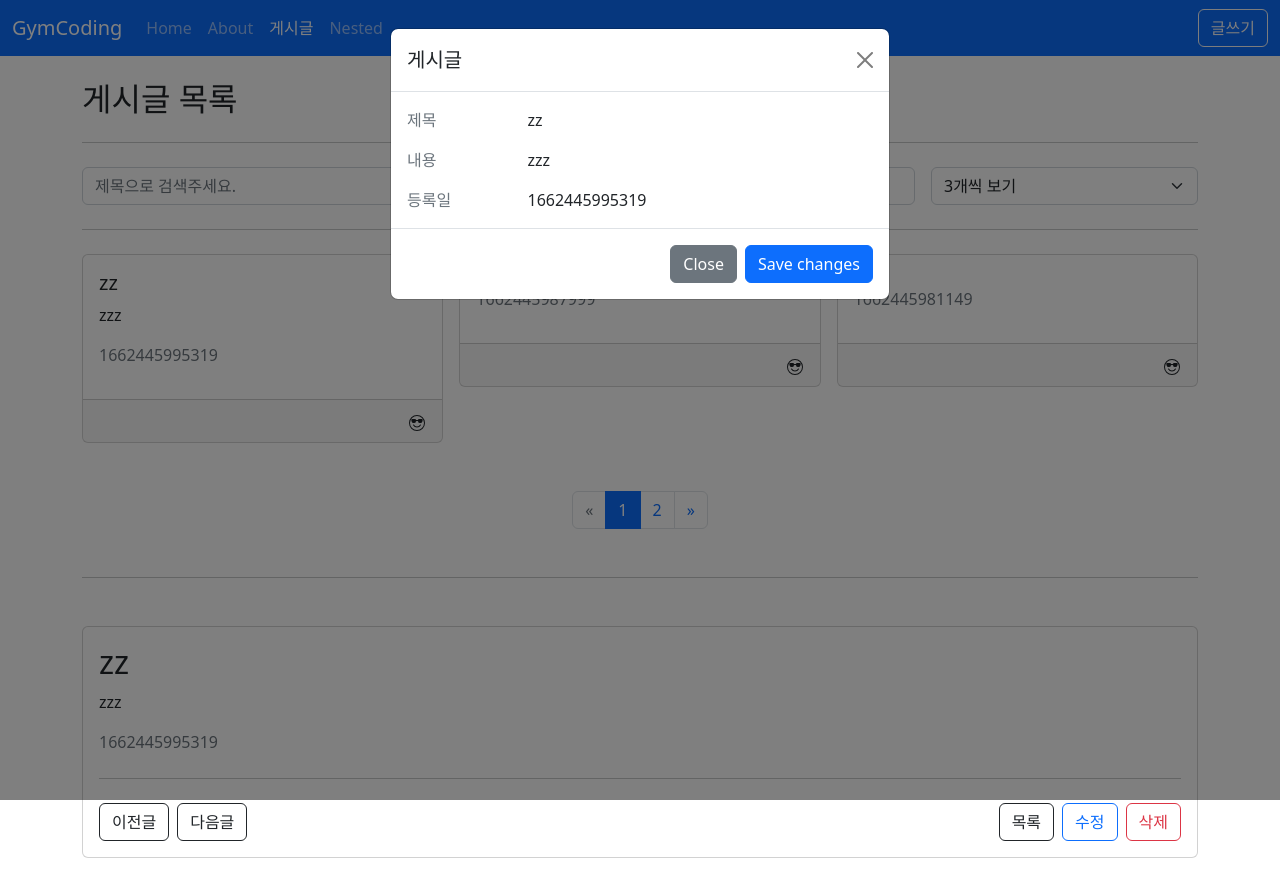
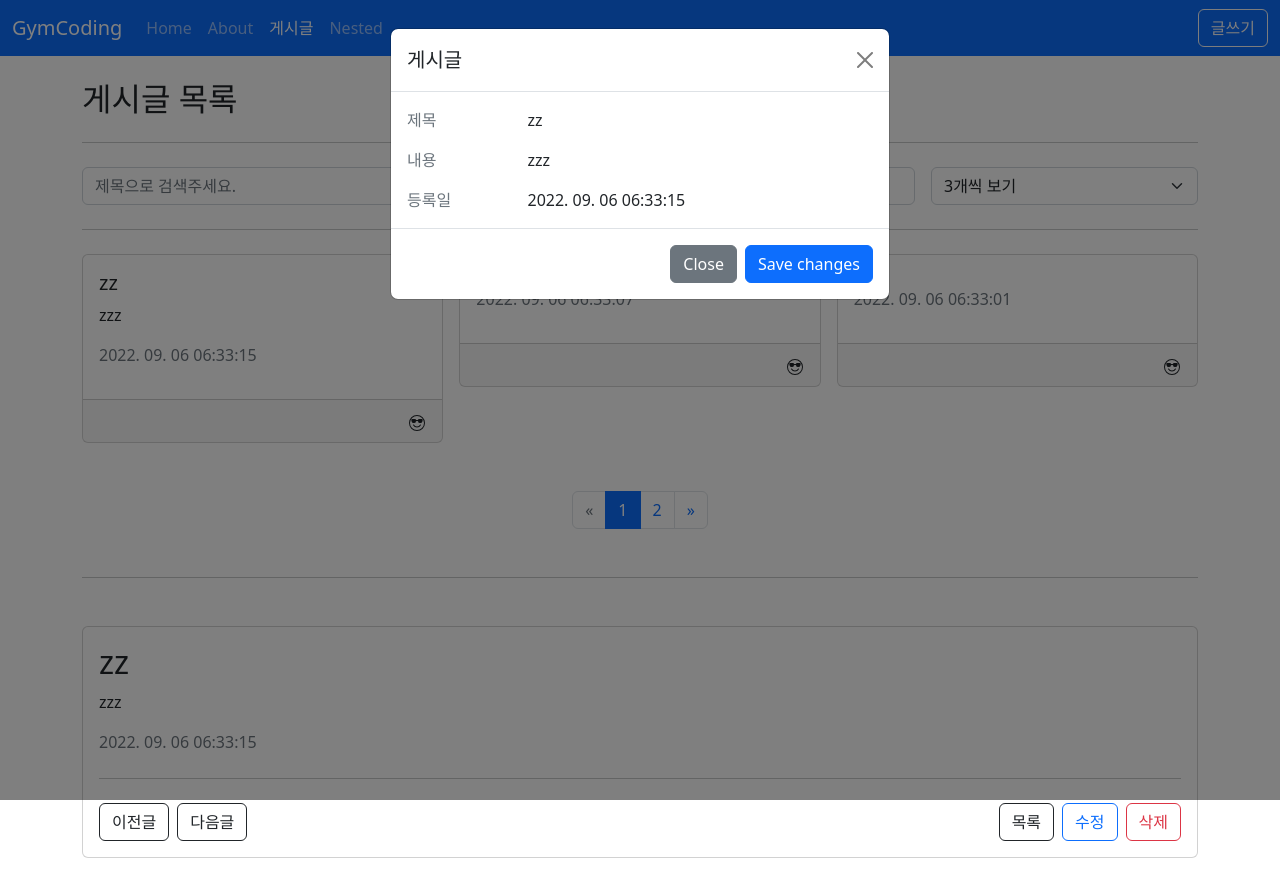
Before and after one commit to hueleev/vue3-posts, a Vue app: page /posts in a window 1280 px wide. Both pictures are taken after a click on the button 417 px from the left and 421 px from the top of the page. Built offline with nearby package versions, Linux system fonts and the light colour scheme; data requests are answered from the project's data file.

Commit message:
16_dayjs

```diff
--- a/package.json
+++ b/package.json
@@ -12,6 +12,7 @@
     "axios": "^0.27.2",
     "bootstrap": "^5.2.0",
     "bootstrap-icons": "^1.9.1",
+    "dayjs": "^1.11.5",
     "vue": "^3.2.38",
     "vue-router": "^4.1.5"
   },
--- a/src/components/posts/PostItem.vue
+++ b/src/components/posts/PostItem.vue
@@ -6,7 +6,7 @@
 		<p class="card-text">
 			{{ content }}
 		</p>
-		<p class="text-muted">{{ createdAt }}</p>
+		<p class="text-muted">{{ createdDate }}</p>
 		<template #footer>
 			<div class="d-flex flex-row-reverse">
 				<button class="btn p-0" @click.stop="$emit('modal')">
@@ -32,7 +32,9 @@
 </template>
 
 <script setup>
-defineProps({
+import { computed, inject } from 'vue';
+
+const props = defineProps({
 	title: {
 		type: String,
 		required: true,
@@ -45,6 +47,10 @@
 	},
 });
 defineEmits(['modal']);
+const dayjs = inject('dayjs');
+const createdDate = computed(() =>
+	dayjs(props.createdAt).format('YYYY. MM. DD HH:mm:ss'),
+);
 </script>
 
 <style lang="scss" scoped></style>
--- a/src/components/posts/PostModal.vue
+++ b/src/components/posts/PostModal.vue
@@ -7,7 +7,9 @@
 				<div class="col-3 text-muted">내용</div>
 				<div class="col-9">{{ content }}</div>
 				<div class="col-3 text-muted">등록일</div>
-				<div class="col-9">{{ createdAt }}</div>
+				<div class="col-9">
+					{{ $dayjs(createdAt).format('YYYY. MM. DD HH:mm:ss') }}
+				</div>
 			</div>
 		</template>
 		<template #actions>
--- a/src/main.js
+++ b/src/main.js
@@ -6,13 +6,14 @@
 import person from './plugins/person';
 import globalComponents from './plugins/global-components';
 import globalDirectives from './plugins/global-directives';
+import dayjs from './plugins/dayjs';
 
 const app = createApp(App);
 app.use(globalComponents);
 app.use(router);
 app.use(objPlugins, { name: '짐코딩' });
 app.use(person, { name: '홍길동' });
-
+app.use(dayjs);
 app.use(globalDirectives);
 
 app.mount('#app');
--- /dev/null
+++ b/src/plugins/dayjs.js
@@ -0,0 +1,8 @@
+import dayjs from 'dayjs';
+
+export default {
+	install(app) {
+		app.config.globalProperties.$dayjs = dayjs;
+		app.provide('dayjs', dayjs);
+	},
+};
--- a/src/views/posts/PostDetailView.vue
+++ b/src/views/posts/PostDetailView.vue
@@ -2,7 +2,9 @@
 	<div>
 		<h2>{{ post.title }}</h2>
 		<p>{{ post.content }}</p>
-		<p class="text-muted">{{ post.createdAt }}</p>
+		<p class="text-muted">
+			{{ $dayjs(post.createdAt).format('YYYY. MM. DD HH:mm:ss') }}
+		</p>
 		<hr class="my-4" />
 		<div class="row g-2">
 			<div class="col-auto">
```
Also changed, not shown: 1 other file (tests, documents, lock files or other folders).
